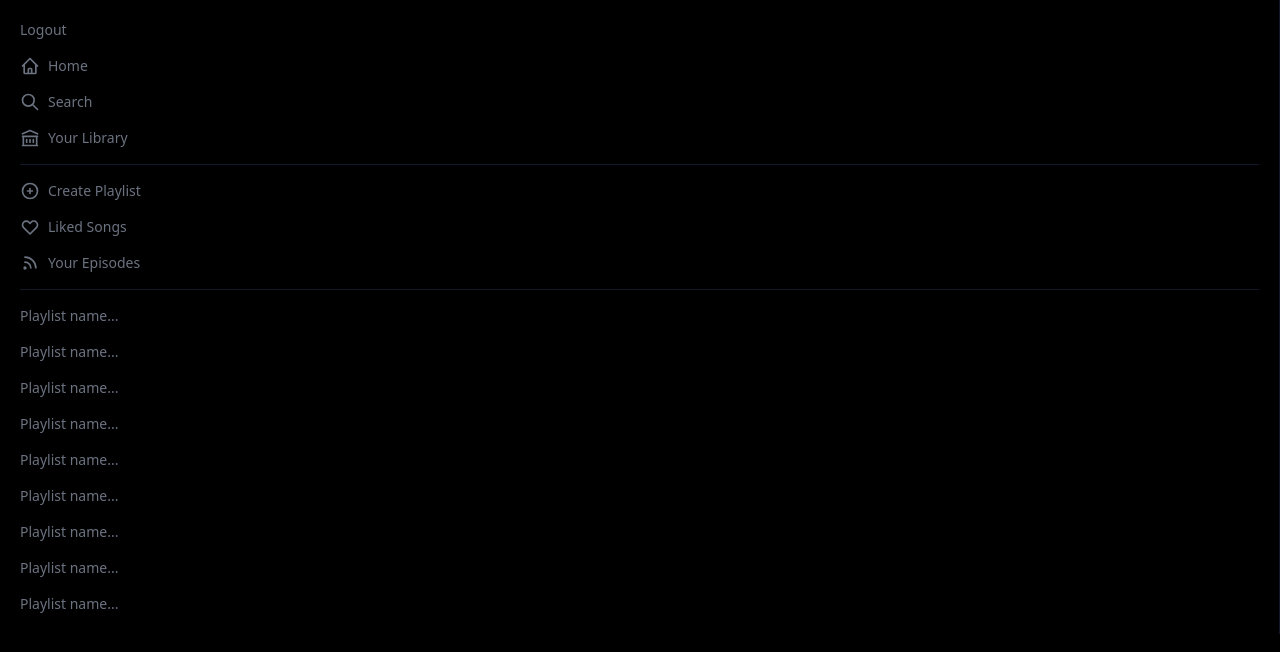
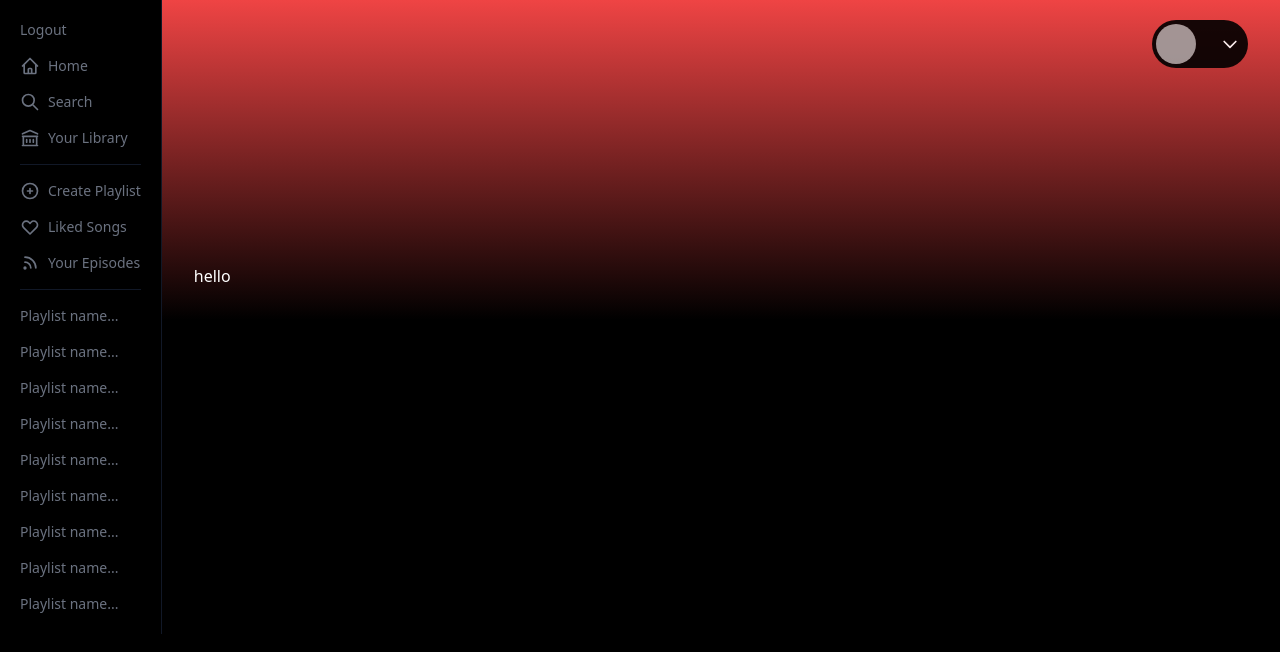
Before and after one commit to Siihyun/Spotify-NextJS, a Next.js app in the folder with-tailwindcss-app/: page / in a window 1280 px wide. Shown: the top 652 px of the page. Built offline with nearby package versions, Linux system fonts and the light colour scheme; no server answers; grey boxes are pictures that could not be loaded.

Commit message:
<feat> add center component

```diff
--- /dev/null
+++ b/with-tailwindcss-app/components/Center.tsx
@@ -0,0 +1,49 @@
+import { ChevronDownIcon } from '@heroicons/react/outline';
+import { useSession } from 'next-auth/react';
+import React, { useState, useEffect } from 'react';
+import { shuffle } from 'lodash';
+
+const colors = [
+  'from-indigo-500',
+  'from-blue-500',
+  'from-green-500',
+  'from-red-500',
+  'from-pink-500',
+  'from-purple-500',
+];
+
+function Center() {
+  const { data: session, status } = useSession();
+  const defaultImgUrl =
+    'https://media.vlpt.us/images/seeh_h/profile/6b7bfde5-b67c-4665-a2e1-a308e8de2059/tt.PNG?w=240';
+
+  const [color, setColor] = useState<string>('');
+
+  useEffect(() => {
+    setColor(shuffle(colors).pop()!);
+  }, []);
+
+  return (
+    <div className='flex-grow'>
+      <header className='absolute top-5 right-8'>
+        <div className='flex items-center bg-black text-white space-x-3 opacity-90 hover:opacity-80 cursor-pointer rounded-full p-1 pr-2'>
+          <img
+            className='rounded-full w-10 h-10'
+            src={session?.user?.image || defaultImgUrl}
+            alt='profile'
+          />
+          <h2>{session?.user?.name}</h2>
+          <ChevronDownIcon className='h-5 w-5' />
+        </div>
+      </header>
+
+      <section
+        className={`flex items-end space-x-7 bg-gradient-to-b to-black ${color} h-80 text-white p-8`}
+      >
+        <h1>hello</h1>
+      </section>
+    </div>
+  );
+}
+
+export default Center;
--- a/with-tailwindcss-app/pages/index.tsx
+++ b/with-tailwindcss-app/pages/index.tsx
@@ -1,12 +1,13 @@
 import Head from 'next/head';
+import Center from '../components/Center';
 import Sidebar from '../components/Sidebar';
 
 export default function Home() {
   return (
     <div className='bg-black h-screen overflow-hidden'>
-      <main>
+      <main className='flex'>
         <Sidebar />
-        {/* Center */}
+        <Center />
       </main>
 
       <div className=''>{/* Player */}</div>
```
